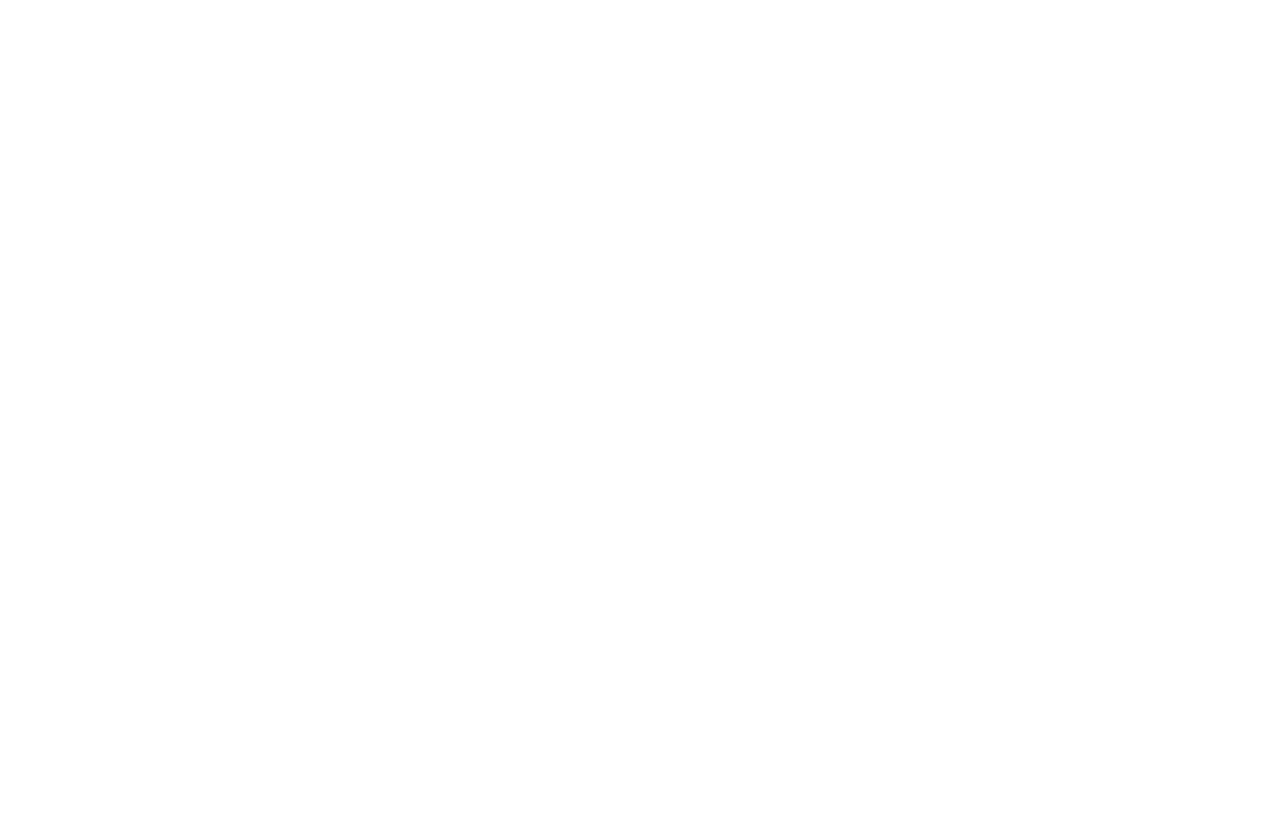
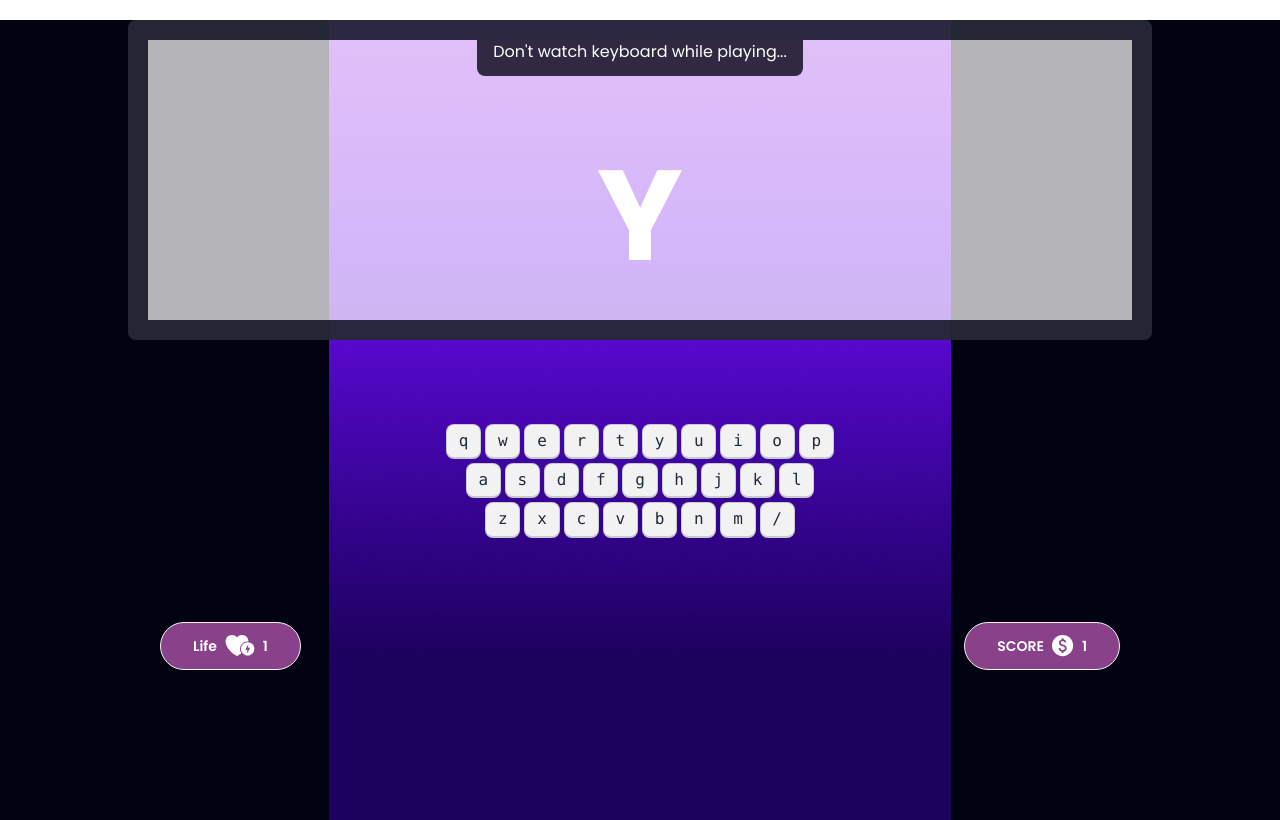
Before and after one commit to Ashlam-Hossen/alpha-clash-game, a plain HTML site: page index.html in a window 1280 px wide. Drawn offline with nearby package versions, Linux system fonts and the light colour scheme.

Commit message:
setup playground section

```diff
--- a/index.html
+++ b/index.html
@@ -11,7 +11,93 @@
     <!-- custom css -->
      <link rel="stylesheet" href="styles/style.css">
 </head>
-<body>
+<body class="font-poppins">
+   <main class="min-h-screen bg-[#010313] bg-[url(images/background.png)] bg-no-repeat bg-center">
 
+    <!-- Home screen -->
+
+    <section class="play-home min-h-screen text-white flex  justify-center items-center hidden">
+       <div class=" flex flex-col items-center gap-10">
+        <h1 class="text-8xl font-anton">ALPHABET CLASH</h1>
+        <p>Unleash Your Keyboard Kung Fu : Press “Enter” to Play</p>
+        <button class="btn bg-white text-black">Play Now</button>
+       </div>
+    </section>
+    <!-- Play ground start -->
+    <section class="play-ground">
+        <div class="flex flex-col items-center gap-20 mt-5">
+            <!-- playground container -->
+                <div>
+                    <div class="artboard artboard-horizontal phone-6 border-[20px] rounded-lg border-[#010313cc] bg-[#FFFFFFb3]">
+
+                        <div class="flex justify-center">
+                            <p class="bg-[#2F2941] text-white px-4 pb-3 rounded-b-lg">Don't watch keyboard  while playing...</p>
+                        </div>
+                      <div class="flex justify-center items-center h-full">
+                        <p class="text-9xl text-white font-bold">Y</p>
+                      </div>
+                    </div>
+                </div>
+            <!-- playground Keyboard start-->
+                <div>
+                    <div class="my-1 flex w-full justify-center gap-1">
+                        <kbd class="kbd">q</kbd>
+                        <kbd class="kbd">w</kbd>
+                        <kbd class="kbd">e</kbd>
+                        <kbd class="kbd">r</kbd>
+                        <kbd class="kbd">t</kbd>
+                        <kbd class="kbd">y</kbd>
+                        <kbd class="kbd">u</kbd>
+                        <kbd class="kbd">i</kbd>
+                        <kbd class="kbd">o</kbd>
+                        <kbd class="kbd">p</kbd>
+                      </div>
+                      <div class="my-1 flex w-full justify-center gap-1">
+                        <kbd class="kbd">a</kbd>
+                        <kbd class="kbd">s</kbd>
+                        <kbd class="kbd">d</kbd>
+                        <kbd class="kbd">f</kbd>
+                        <kbd class="kbd">g</kbd>
+                        <kbd class="kbd">h</kbd>
+                        <kbd class="kbd">j</kbd>
+                        <kbd class="kbd">k</kbd>
+                        <kbd class="kbd">l</kbd>
+                      </div>
+                      <div class="my-1 flex w-full justify-center gap-1">
+                        <kbd class="kbd">z</kbd>
+                        <kbd class="kbd">x</kbd>
+                        <kbd class="kbd">c</kbd>
+                        <kbd class="kbd">v</kbd>
+                        <kbd class="kbd">b</kbd>
+                        <kbd class="kbd">n</kbd>
+                        <kbd class="kbd">m</kbd>
+                        <kbd class="kbd">/</kbd>
+                      </div>
+                </div>
+            <!-- playground keyboard end -->
+
+            <!-- playground life score -->
+
+            <div class="flex justify-between w-3/4">
+                <button class="btn rounded-full bg-[#894189] text-white px-8">
+                    Life
+                    <img src="images/heart.svg" alt="">
+                    <span>1</span>
+                  </button>
+
+                  <button class="btn rounded-full bg-[#894189] text-white px-8">
+                    SCORE
+                    <img src="images/score.svg" alt="">
+                    <span>1</span>
+                  </button>
+            </div>
+
+        </div>
+    </section>
+    <!-- Play ground end -->
+    <section class="score">
+
+    </section>
+   </main>
 </body>
 </html>
--- a/styles/style.css
+++ b/styles/style.css
@@ -1,6 +1,8 @@
 
-@import url('https://fonts.googleapis.com/css2?family=Poppins:ital,wght@0,100;0,200;0,300;0,400;0,500;0,600;0,700;0,800;0,900;1,100;1,200;1,300;1,400;1,500;1,600;1,700;1,800;1,900&display=swap');
-
+@import url('https://fonts.googleapis.com/css2?family=Anton&family=Poppins:ital,wght@0,100;0,200;0,300;0,400;0,500;0,600;0,700;0,800;0,900;1,100;1,200;1,300;1,400;1,500;1,600;1,700;1,800;1,900&display=swap');
 .font-poppins{
     font-family: "Poppins", sans-serif;
 }
+.font-anton{
+    font-family: "Anton", sans-serif;
+}
```
Also changed, not shown: images/heart.svg (added), images/score.svg (added).
